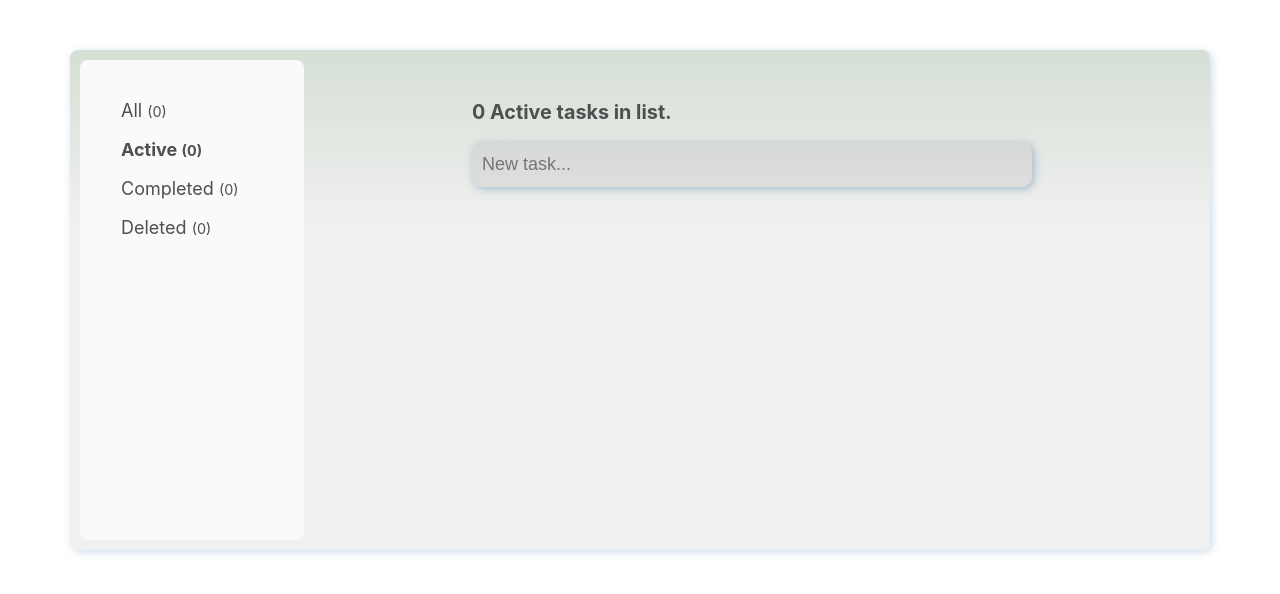
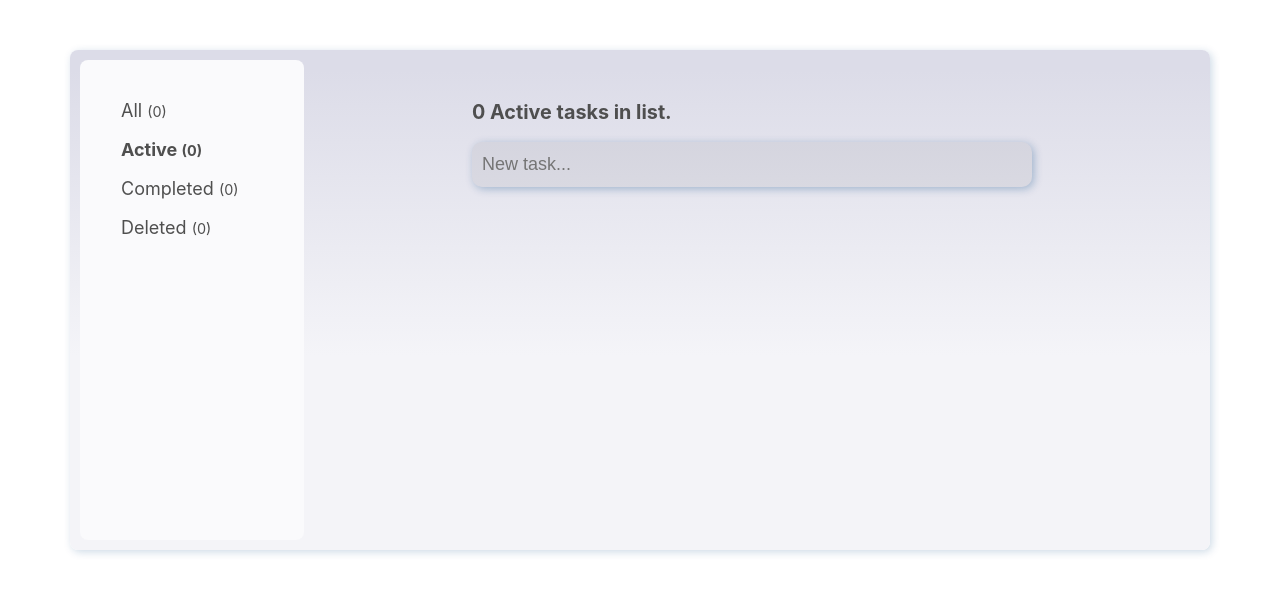
Before and after one commit to jmora2ec/react-todo, a React (Create React App) app: page / in a window 1280 px wide. Shown: the top 594 px of the page. Built offline with nearby package versions, Linux system fonts and the light colour scheme.

Commit message:
update local repo

```diff
--- a/src/App.css
+++ b/src/App.css
@@ -58,18 +58,9 @@ input:active {
   box-shadow: 2px 2px 8px rgba(3, 69, 131, 0.2);
   min-height: 50rem;
 
-  /* background: rgb(219, 212, 223);
-  background: -moz-linear-gradient(180deg, rgba(219, 212, 223, 1) 0%, rgba(240, 240, 240, 1) 35%);
-  background: -webkit-linear-gradient(180deg, rgba(219, 212, 223, 1) 0%, rgba(240, 240, 240, 1) 35%);
-  background: linear-gradient(180deg, rgba(219, 212, 223, 1) 0%, rgba(240, 240, 240, 1) 35%);
-  filter: progid:DXImageTransform.Microsoft.gradient(startColorstr="#dbd4df", endColorstr="#f0f0f0", GradientType=1); */
 
-  background: rgb(213, 223, 212);
-  background: -moz-linear-gradient(180deg, rgba(213, 223, 212, 1) 0%, rgba(240, 240, 240, 1) 35%);
-  background: -webkit-linear-gradient(180deg, rgba(213, 223, 212, 1) 0%, rgba(240, 240, 240, 1) 35%);
-  background: linear-gradient(180deg, rgba(213, 223, 212, 1) 0%, rgba(240, 240, 240, 1) 35%);
-  filter: progid:DXImageTransform.Microsoft.gradient(startColorstr="#d5dfd4", endColorstr="#f0f0f0", GradientType=1);
-
+  background: rgb(220, 220, 232);
+  background: linear-gradient(180deg, rgba(220, 220, 232, 1) 4%, rgba(244, 244, 248, 1) 61%);
 }
 
 .title {
```
